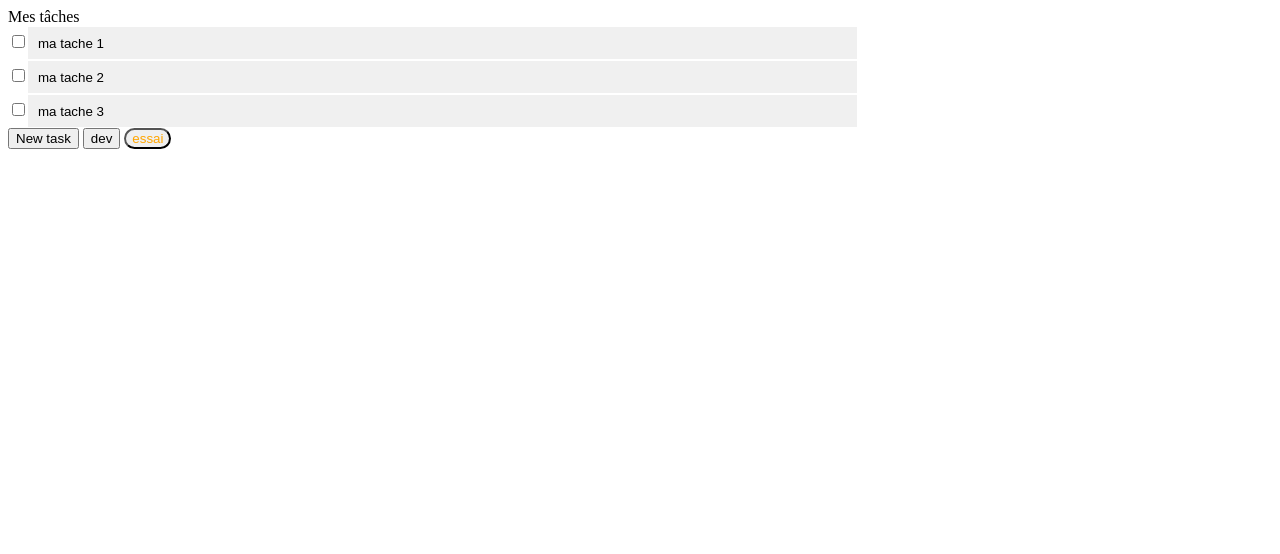
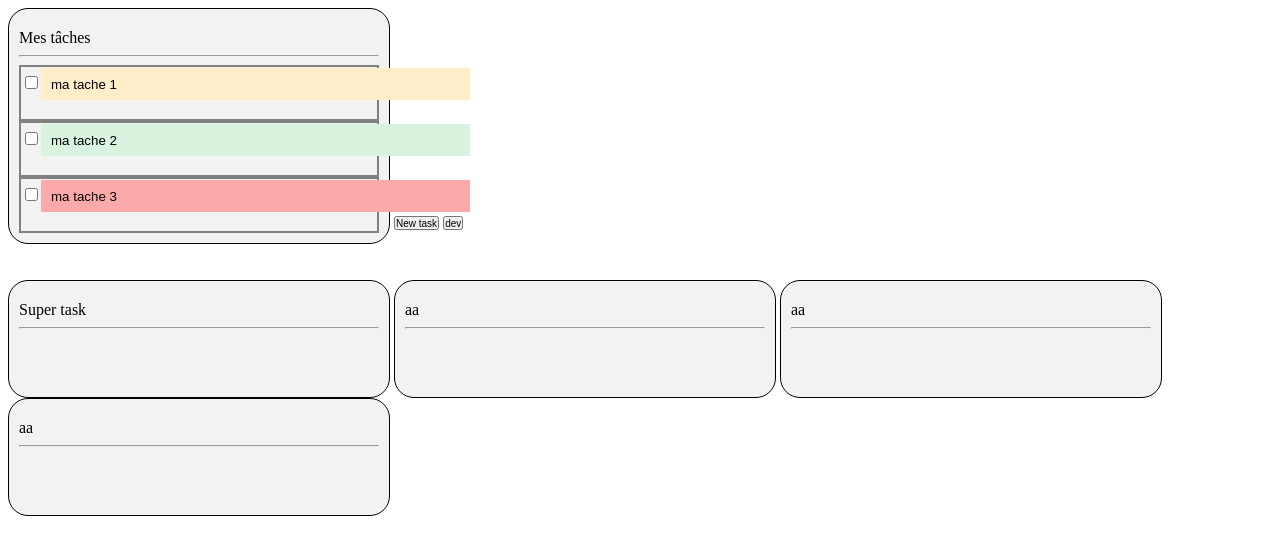
Before and after one commit to Hyperyon/todolist, a plain HTML site: page index.html in a window 1280 px wide. Drawn offline with nearby package versions, Linux system fonts and the light colour scheme.

Commit message:
Update index.html

```diff
--- a/index.html
+++ b/index.html
@@ -1,26 +1,111 @@
-<!DOCTYPE html>
+<!doctype html>
+<html lang="en">
+<head>
+<meta charset="utf-8">
+<title>Todo + drag and drop</title>
+<link rel="stylesheet" href="//code.jquery.com/ui/1.11.1/themes/smoothness/jquery-ui.css">
+<script src="jquery.js"></script>
+<script src="jquery-ui.min.js"></script>
+<script src="jstorage.js"></script>
+<link rel="stylesheet" href="/resources/demos/style.css">
 
-<html>
-<meta charset="utf-8">
 
-<head>
-<script src="jstorage.js"></script>
-	<script>
-	//$.jStorage.set(key, value, options)
-	//console.log($.jStorage.index()); retourne un array
-	//$.jStorage.flush()
-	//$.jStorage.getTTL("mykey");
-	//$.jStorage.deleteKey(key)
-	//console.log($.jStorage.storageSize()); taille des données en mémoire
-	//console.log($.jStorage.storageAvailable());
+<style>
+
+.draggable{
+  border: solid 2px gray;
+}
+
+.conteneur{
+min-height:50px;
+min-width: 350px;
+
+
+}
+
+.blocConteneur{
+display:inline-block;
+border:1px solid;
+border-radius:20px;
+padding:20px 10px 10px 10px;
+width: 360px;
+background-color:#F2F2F2;
+}
+
+	input[type='text']{
+		border:none;
+		height:30px;
+		margin:1px -150px 1px 0px;
+		padding-left:10px;
+	}
+
+	input[type='text']:focus{
+		background:#F0F0F0;
+		border:1px inset;
+		margin:0px -149px 0px -1px;
+	}
+
+
+	.done{
+		background:#E3E3E3;
+		text-decoration:line-through;
+		color:#C2C2C2;
+	}
+
+	.important{
+		background:#FFEDC9;
+	}
+
+	.urgent{
+		background:#FCA9A9;
+	}
+
+	.facultatif{
+		background:#D8F3DE;
+	}
+
+	.option{
+		visibility:hidden;
+	}
+
+input[type="button"]{
+  height:14px;
+  line-height:1px;
+  font-size:10px;
+  padding: 0px;
+  }
+
+  p{
+	margin:0px;
+  }
+</style>
+</head>
+
+<body>
+
+<div class="blocConteneur" onmouseup="savePos(this)" id="bloc0">Mes tâches<hr><div id="board" class="conteneur" ></div></div>
+<input type="button" onClick="newItem(0, '', true, '');" value="New task" />
+<input type="button" onClick="console.log(data);" value="dev" />
+
+<br><br><br>
+
+
+<div class="blocConteneur" onmouseup="savePos(this)" id="bloc1">Super task<hr><div class="conteneur" id="box1"></div></div>
+<div class="blocConteneur" onmouseup="savePos(this)" id="bloc2">aa<hr><div class="conteneur" id="box2"></div></div>
+<div class="blocConteneur" onmouseup="savePos(this)" id="bloc3">aa<hr><div class="conteneur" id="box3"></div></div>
+<div class="blocConteneur" onmouseup="savePos(this)" id="bloc4">aa<hr><div class="conteneur" id="box4"></div></div>
+</body>
+
+<script>
+
 	var data = [];
-	var idForOption = 0;
+	var flag = 0;
 
 function charger(){
 	data = $.jStorage.get("data");
 	if(!data){ //si données inexistantes
 		data = [[0, "todo", "ma tache 1", "important"],
-				[1, "todo", "ma tache 2", "normal"],
+				[1, "todo", "ma tache 2", "facultatif"],
 				[2, "todo", "ma tache 3", "urgent"],]
 		//data[x][0] : id | data[x][1] : type | data[x][2] : title | data[x][3] : tag(s)
 		$.jStorage.set("data",data);
@@ -30,44 +115,40 @@ function charger(){
 
 function genererStructure(){
 	for(i=0; i<data.length; i++){
-		if(data[i][1] == "todo"){
-			newItem(data[i][0], "todo", data[i][2], false);
-		}
+			newItem(data[i][0], data[i][2], false, '');
 	}
 }
 
-function newItem(id, type, content, addNewTask){
+function newItem(id, content, addNewTask, type){
 	check = "";
-	if(addNewTask && type=='todo')
+	if(addNewTask){
 		id = data.length; //id actuel du nouveau item
+		priority = '';
+	}else
+		priority = data[id][3];
 
-	document.getElementById("board").innerHTML += '<input id="'+id+'" type="checkbox" name="done" value="1" onchange="isDone(this)" '+check+' /><input size="100" id="task'+id+'" type="text" value="'+content+'" onBlur="editTask(this); this.style=\'background:#F0F0F0;\'" onClick="this.style=\'background:white;\'" onmouseover="afficherOption(this)"  /><input type="button" id="f'+id+'" class="option" value="facultatif" /><input type="button" class="option" value="important" id="i'+id+'" /><input type="button" class="option" value="urgent" id="u'+id+'" />';
+	document.getElementById("board").innerHTML += '<p class="draggable" id="item'+id+'" onmouseover="afficherOption(this)" onmouseout="cacherOption(this)"><input id="'+id+'" type="checkbox" name="done" value="1" onchange="isDone(this)" '+check+' /><input class="'+priority+'" size="50" id="task'+id+'" type="text" value="'+content+'" onBlur="editTask(this); "  /><input type="button" value="facultatif" class="option" id="f'+id+'" onclick="setPriority(this)" /><input type="button" value="important" class="option" id="i'+id+'" onclick="setPriority(this)" /><input type="button" value="urgent" class="option" id="u'+id+'" onclick="setPriority(this)" /></p>';
 
-	if(addNewTask && type=='todo')
+	if(addNewTask) // && type == 'todo'
 		document.getElementById('task'+id).focus();
 		//document.getElementById("task"+id).style="background:white;"; //à modifier input ne reprend pas la couleur
-	else
-		document.getElementById("board").innerHTML += '<br>';
 }
 
 function isDone(content){
 	if(content.checked){
 		document.getElementById('task'+content.id).setAttribute('class', 'done');
-		data[parseInt(content.id)][0] = 'done';
+		data[parseInt(content.id)][1] = 'done';
 	}
 	else{
 		document.getElementById('task'+content.id).removeAttribute('class');
-		data[parseInt(content.id)][0] = 'todo';
+		data[parseInt(content.id)][1] = 'todo';
 	}
 	//console.log(data[parseInt(content.id)][0]);
 }
 
 function editTask(content){
 	var id = parseInt(content.id.slice(4), 10);
-	//console.log(id+':'+data.length+'value :'+content.value);
 	if (id != data.length && content.value != ''){
-		/*if(content.value == data[id][2])
-			console.log("ok");*/
 		content.setAttribute('value', content.value);
 		data[id][2] = content.value;
 		console.log(content.value);
@@ -76,89 +157,80 @@ function editTask(content){
 	else if(id == data.length && content.value.length >= 1){ //si nouvel item alors ajout dans le tableau
 		data.push([id, 'todo', content.value, 'normal']);
 		content.setAttribute('value', content.value);
-		document.getElementById('board').innerHTML += '<br>';
 	}
 
 	else{ // si nouveau item ne contient alors, on supprime les inputs associés
-		element = document.getElementById(id);
+		element = document.getElementById('item'+id);
 		element.parentNode.removeChild(element);
-		element = document.getElementById(content.id);
-		element.parentNode.removeChild(element);
+
+	}
+}
+
+function afficherOption(content){ //onclick ou focus (plutot onfocus) //permet d'afficher les boutons d'options
+	//content.setAttribute('class', 'oo');
+	var id = parseInt(content.id.slice(4),10);
+	if(id< data.length && data[id][1] != 'done'){
+		document.getElementById('f'+id).setAttribute('class', 'oo');
+		document.getElementById('i'+id).setAttribute('class', 'oo');
+		document.getElementById('u'+id).setAttribute('class', 'oo');
+	}
+
+	//console.log(id);
+	//window.setTimeout("cacherOption(idForOption)", 3000);
+}
+
+function cacherOption(content){
+	var id = content.id.slice(4);
+	//if(flag){
+	document.getElementById('f'+id).setAttribute('class', 'option');
+	document.getElementById('i'+id).setAttribute('class', 'option');
+	document.getElementById('u'+id).setAttribute('class', 'option');
+	//flag = 0;
+	//}else
+		//flag++;
+}
+
+function setPriority(content){
+	//h = content.createAttribute('class').nodeValue = 'essai';
+	var id = parseInt(content.id.slice(1), 10);
+	var value = content.value;
+	console.log(value);
+	//content.setAttribute('class', 'important');
+
+	if(value != data[id][3]){
+		document.getElementById('task'+id).setAttribute('class', value);
+		data[id][3] = value;
+	}
+
+	else{
+		document.getElementById('task'+id).removeAttribute('class');
+		data[id][3] = 'normal';
 	}
 
 }
 
-function afficherOption(content){ //onclick ou focus (plutot onfocus) //permet d'afficher les boutons d'options
-	//content.setAttribute('class', 'oo');
-	var id = idForOption =content.id.slice(4);
+charger();
+window.onload = genererStructure();
 
-	document.getElementById('f'+id).setAttribute('class', 'oo');
-	document.getElementById('i'+id).setAttribute('class', 'oo');
-	document.getElementById('u'+id).setAttribute('class', 'oo');
-	console.log(id);
-	window.setTimeout("cacherOption(idForOption)", 3000);
+var haut = 0;
+var gauche = 0;
+
+//$("#box1, #box2, #box3, #box4, #board").sortable({connectWith: ".conteneur"});
+
+$("#box1, #box2, #box3, #box4, #board").sortable({connectWith: ".conteneur"});
+
+$( ".blocConteneur" ).draggable({
+drag: function(event,ui){
+      haut = ui.position.top;
+	  gauche = ui.position.left;
+  }});
+
+ //$("#box1").css({ top: '86px', left:'264px' });
+
+function savePos(content){
+	id = content.id;
+	console.log(haut+' et '+gauche+' '+id);
 }
 
-function cacherOption(idz){
-	//var id = content.id.slice(4);
-	document.getElementById('f'+idz).setAttribute('class', 'option');
-	document.getElementById('i'+idz).setAttribute('class', 'option');
-	document.getElementById('u'+idz).setAttribute('class', 'option');
-}
-
-charger();
-
-	</script>
-
-	<style>
-	input[type='text']{
-		border:none;
-		background:#F0F0F0;
-		height:30px;
-		margin:1px -150px 1px 0px;
-		padding-left:10px;
-	}
-
-	.done{
-		background:#E3E3E3;
-		text-decoration:line-through;
-		color:#C2C2C2;
-	}
-
-	.important{
-		background:orange;
-	}
-
-	.urgent{
-		background:red;
-	}
-
-	.facultatif{
-		background:green;
-	}
-
-	.option{
-		visibility:hidden;
-	}
-	</style>
-</head>
-
-<body>
-
-<div id="board" >Mes tâches<br></div>
-<input type="button" onClick="newItem(0, 'todo', '', true);" value="New task" />
-<input type="button" onClick="console.log(data);" value="dev" />
-<input style="border-radius:20px; color:orange;" type="button" value="essai" />
-
-<div id="test"></div>
-<br>
-
-<script>
-window.onload = genererStructure();
 </script>
-
-</body>
-
-
-
 </html>
```
